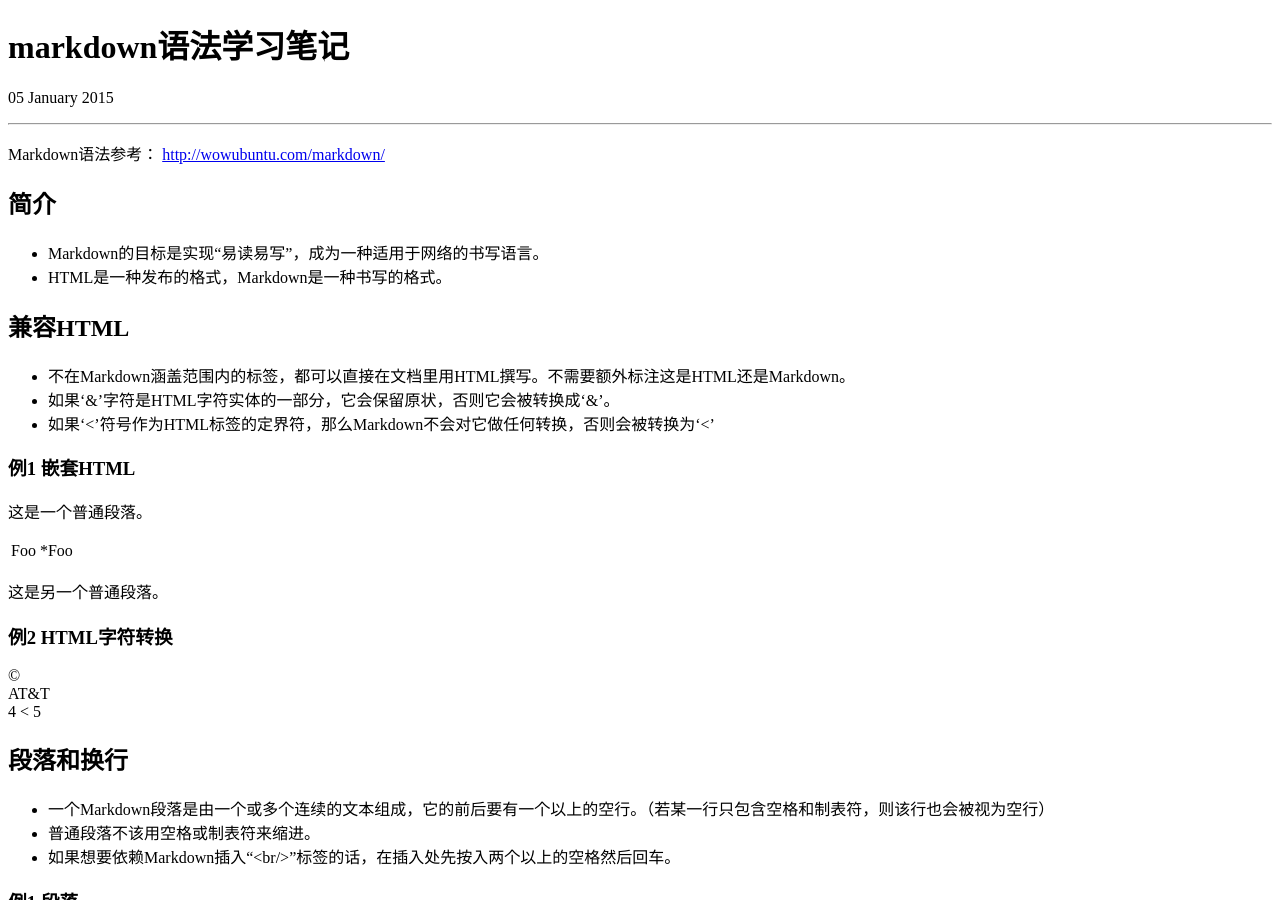
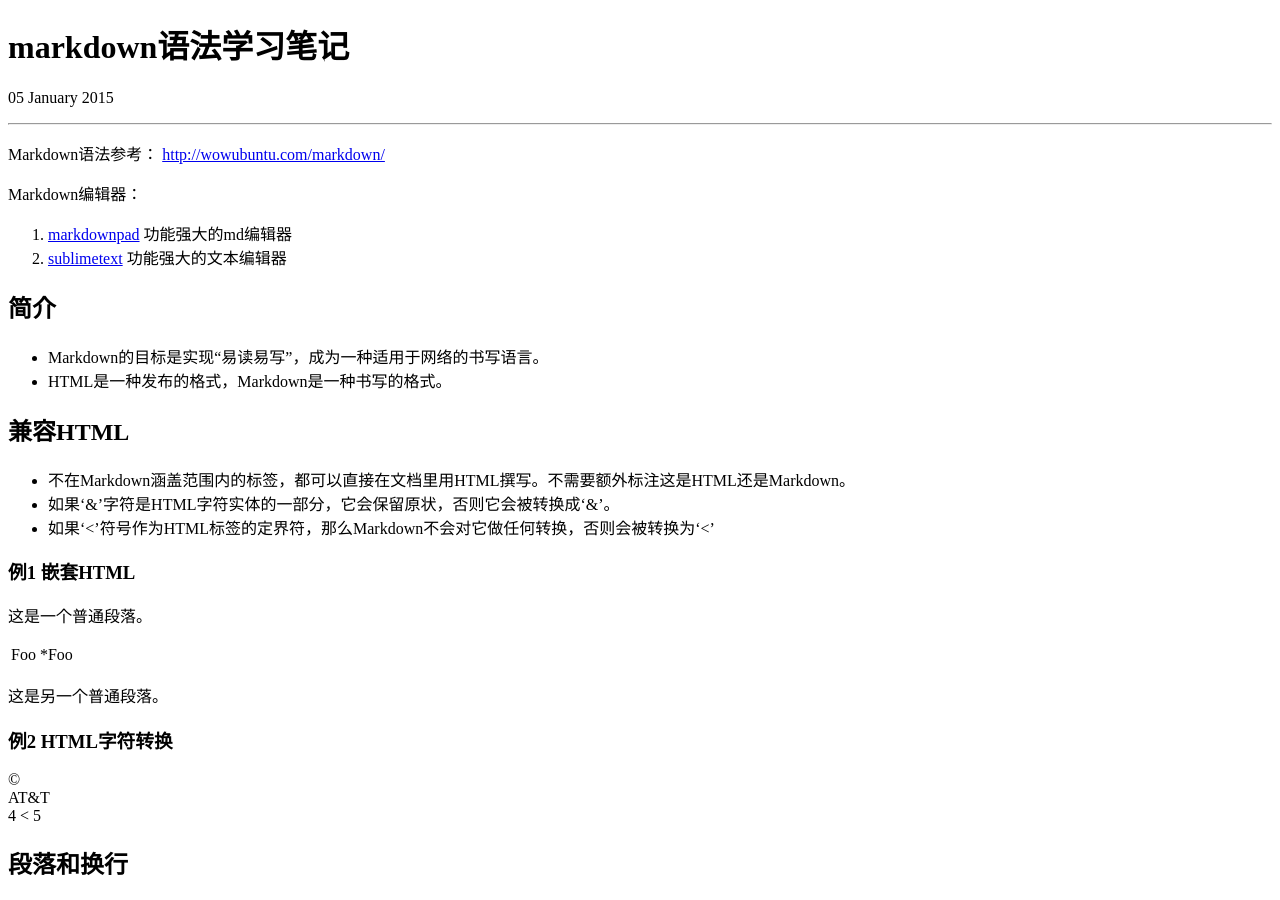
Before and after one commit to LunArrest/LunArrest.github.io, a Jekyll site: the page built from _posts/2015-01-05-markdown-usage.md, in a window 1280 px wide and 900 px high. Built offline with Jekyll 4.4.1, drawn with Linux system fonts in a browser that asks for light colours.

Commit message:
- 增加两个文本编辑器的超链接

```diff
--- a/_posts/2015-01-05-markdown-usage.md
+++ b/_posts/2015-01-05-markdown-usage.md
@@ -4,6 +4,11 @@ title: markdown语法学习笔记
 ---
 
 Markdown语法参考：       <http://wowubuntu.com/markdown/>
+
+Markdown编辑器：
+
+ 1. [markdownpad] 功能强大的md编辑器
+ 2. [sublimetext] 功能强大的文本编辑器
 
 ## 简介
 
@@ -241,3 +246,7 @@ __文本5__
 [baidu]: <http://www.baidu.com/> "baidu"
 
 [markdown]: http://wowubuntu.com/markdown/
+
+[markdownpad]: http://markdownpad.com/ "markdownpad"
+
+[sublimetext]: http://www.sublimetext.com/ "sublimetext"
```
